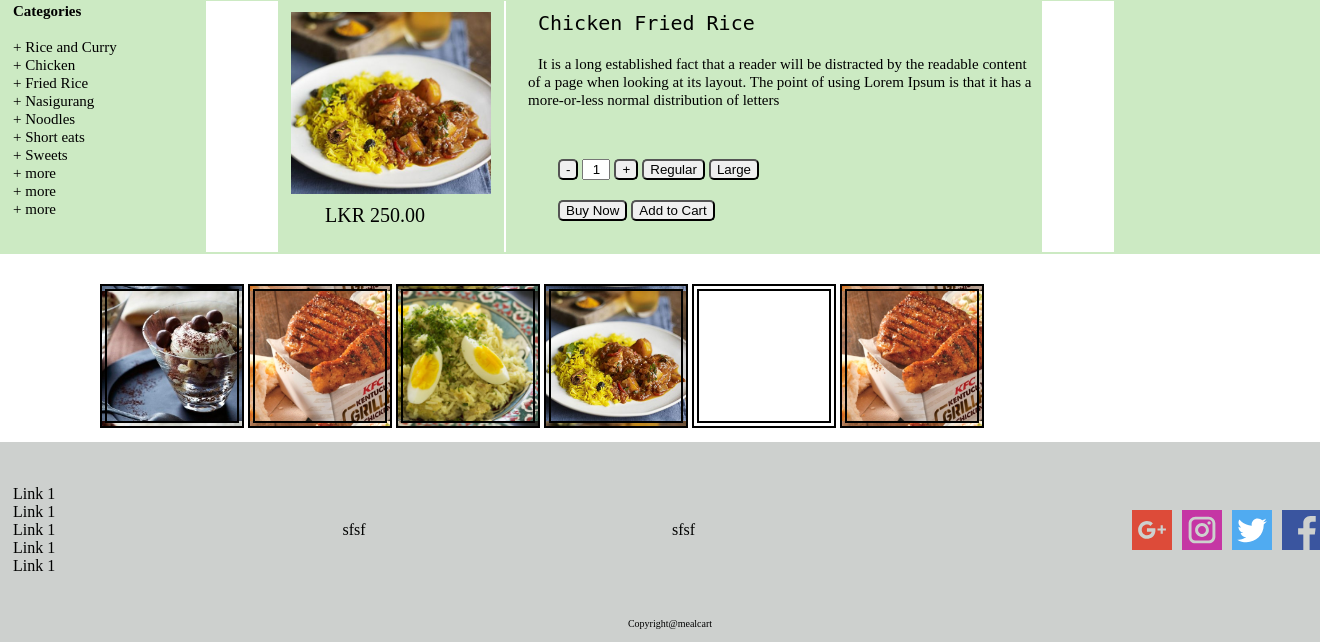
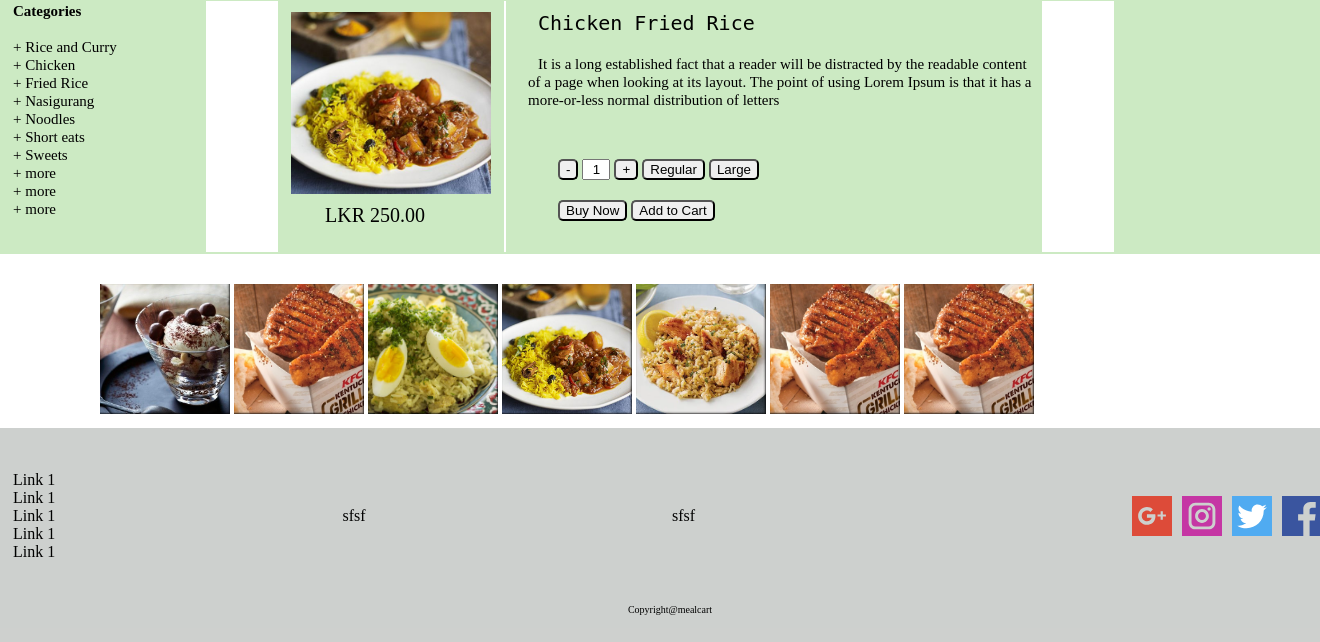
Before and after one commit to DilipWijethunga/IWT_Assignment, a PHP site: page /products.html in a window 1320 px wide; the page is wider, and only the part inside the window is pictured. Shown: the part 191-833 px from the top of that part. After the commit the page ends 806 px from the top of that part, so only its background shows below. Run offline with PHP 8.4, Linux system fonts and the light colour scheme.

Commit message:
Products border

```diff
--- a/css/products.css
+++ b/css/products.css
@@ -297,7 +297,7 @@ body {
 .thumbnail{
     display: inline-block;
     justify-content: center;
-    border: double 7px;
+    box-shadow: inset -1px -1px 2px rgba(0,0,0,0.7);
 }
 
 suggesttxt{
--- a/products.html
+++ b/products.html
@@ -144,7 +144,7 @@
             <div class="thumbnail" style="background-image:url(images/food_menu/bbq.jpg)" ></div>
             <div class="thumbnail" style="background-image:url(images/food_menu/d.jpg)" ></div>
             <div class="thumbnail" style="background-image:url(images/food_menu/chickenfrice.jpg)" ></div>
-            <div class="thumbnail" style="background-image:url(images/food_menu/image.jpg)
+            <div class="thumbnail" style="background-image:url(images/food_menu/image.jpg)"></div>
             <div class="thumbnail" style="background-image:url(images/food_menu/bbq.jpg)" ></div>
             <div class="thumbnail" style="background-image:url(images/food_menu/bbq.jpg)" ></div>
     </span>
```
